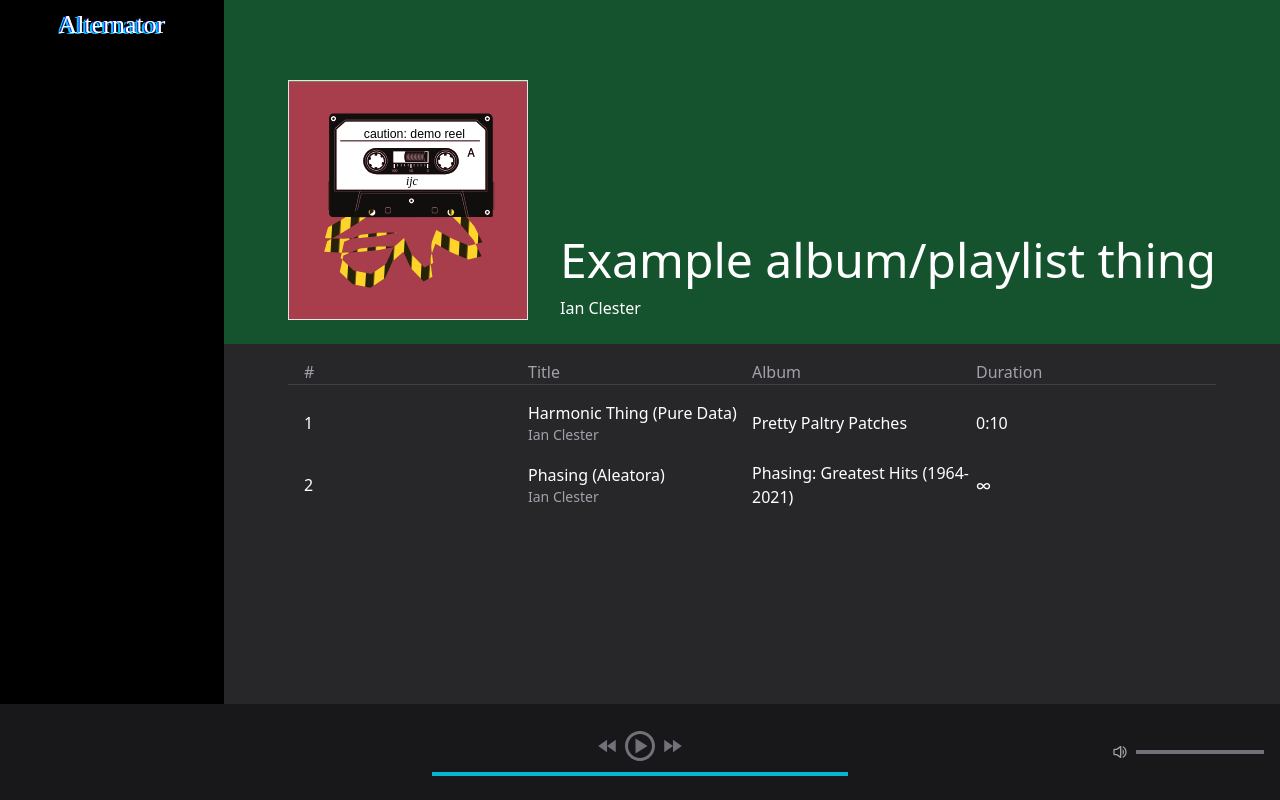
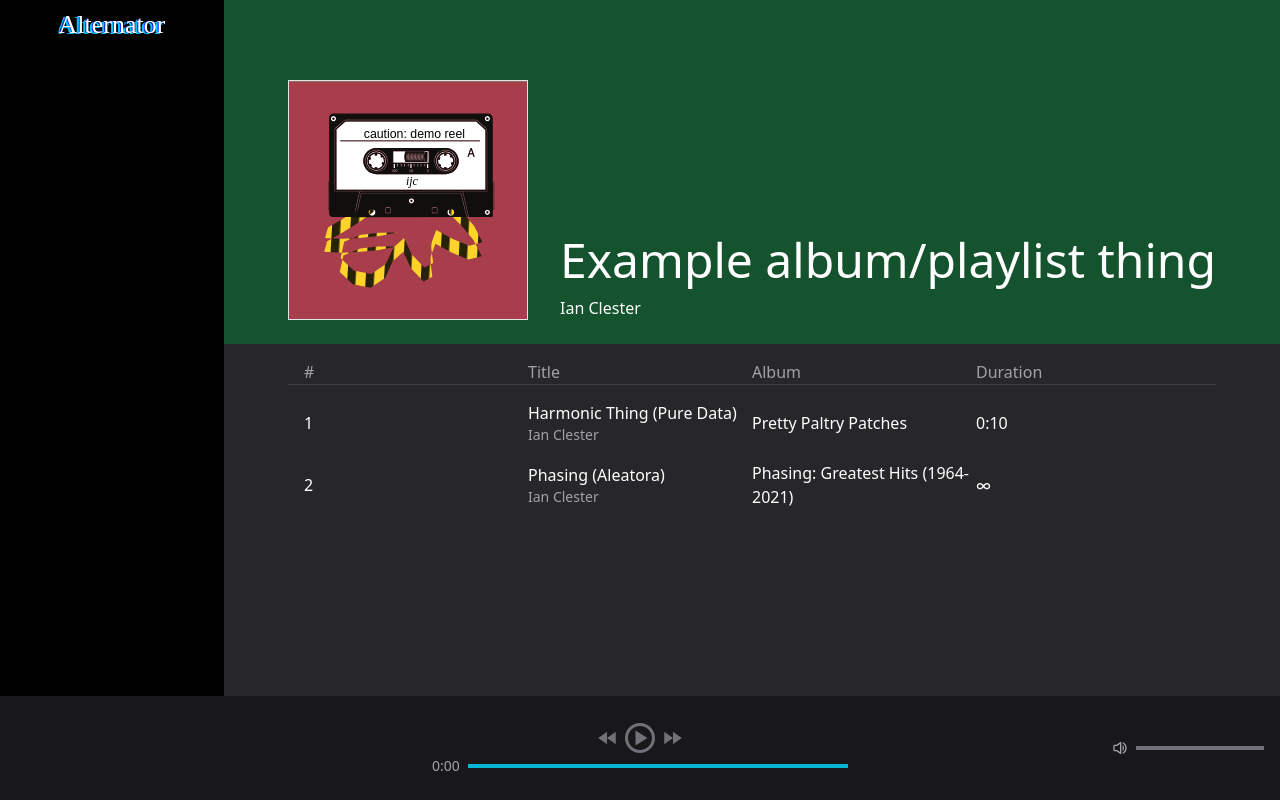
Before and after one commit to ijc8/alternator, a React (Create React App) app: page / in a window 1280 px wide. Built offline with nearby package versions, Linux system fonts and the light colour scheme; a web font is replaced by a local one.

Commit message:
Bottom bar: show current playback time.

```diff
--- a/public/worker.js
+++ b/public/worker.js
@@ -1,5 +1,6 @@
 console.log("Web Worker: start")
 let port
+let pos = 0
 
 function playSilence() {
     port.onmessage = (e) => {
@@ -19,6 +20,9 @@ function playAudio() {
             e.data.fill(0, length)
             playSilence()
             self.postMessage("end")
+        } else {
+            pos += length
+            self.postMessage(pos)
         }
         port.postMessage(e.data, [e.data.buffer])
     }
--- a/src/App.tsx
+++ b/src/App.tsx
@@ -1,4 +1,4 @@
-import React, { useState } from 'react'
+import React, { useEffect, useState } from 'react'
 import { BiPlay, BiPause, BiRewind, BiFastForward, BiPlayCircle, BiVolumeFull, BiPauseCircle } from 'react-icons/bi'
 import logo from './logo.svg'
 import './App.css'
@@ -33,6 +33,8 @@ async function setupAudio() {
     setupDone = true
 }
 
+let pos = 0
+
 async function play(name: string) {
     if (!setupDone) {
         await setupAudio()
@@ -52,7 +54,13 @@ async function play(name: string) {
         webWorker.onmessage = () => {
             resolveSetup({
                 end: new Promise<void>(resolveEnd => {
-                    webWorker.onmessage = () => resolveEnd()
+                    webWorker.onmessage = (event) => {
+                        if (event.data === "end") {
+                            resolveEnd()
+                        } else {
+                            _setPos(Math.floor(event.data / audioContext.sampleRate))
+                        }
+                    }
                 })
             })
         }
@@ -128,8 +136,6 @@ const Track = ({
         setHover(false)
     }
 
-    console.log("status", status)
-
     return <div className={(status === null ? "" : "bg-gray-700 ") + "flex items-center hover:bg-gray-600 px-4 py-2"} onMouseEnter={onMouseEnter} onMouseLeave={onMouseLeave}>
         <div className="w-1/4">
             {status === "setup"
@@ -166,9 +172,25 @@ const Sidebar = () => {
     </header>
 }
 
+let _setPos = (pos: number) => {}
+
+function formatTime(seconds: number) {
+    seconds = Math.floor(seconds)
+    let minutes = Math.floor(seconds / 60)
+    seconds -= minutes * 60
+    const hours = Math.floor(minutes / 60)
+    if (hours === 0) {
+        return `${minutes}:${seconds.toString().padStart(2, "0")}`
+    }
+    minutes -= hours * 60
+    return `${hours}:${minutes.toString().padStart(2, "0")}:${seconds.toString().padStart(2, "0")}`
+}
+
 const Controls = ({ state, setPlaying }: { state: PlayState | null, setPlaying: (b: boolean) => void }) => {
     const track = tracks.find(track => track.name === state?.name)
     const disabled = state === null || state.status ===  "setup"
+    const [pos, setPos] = useState(0)
+    _setPos = setPos
 
     return <footer className="bg-gray-900 flex items-center px-4 py-6">
         <div className="w-1/3">
@@ -178,7 +200,7 @@ const Controls = ({ state, setPlaying }: { state: PlayState | null, setPlaying:
             </>}
         </div>
         <div className="w-1/3">
-            <div className="flex justify-center pb-2 text-3xl">
+            <div className="flex justify-center text-3xl">
                 <button disabled={disabled} className="disabled:text-gray-500"><BiRewind /></button>
                 <button disabled={disabled} className="disabled:text-gray-500 text-4xl">
                     {state?.status === "play"
@@ -187,7 +209,10 @@ const Controls = ({ state, setPlaying }: { state: PlayState | null, setPlaying:
                 </button>
                 <button disabled={disabled} className="disabled:text-gray-500"><BiFastForward /></button>
             </div>
-            <div className="bg-cyan-500 w-full h-1"></div>
+            <div className="flex items-center text-gray-400 text-sm">
+                {formatTime(pos)}
+                <div className="ml-2 bg-cyan-500 w-full h-1"></div>
+            </div>
         </div>
         <div className="w-1/3 flex justify-end items-center">
             <BiVolumeFull className="text-gray-400 mr-2" />
```
